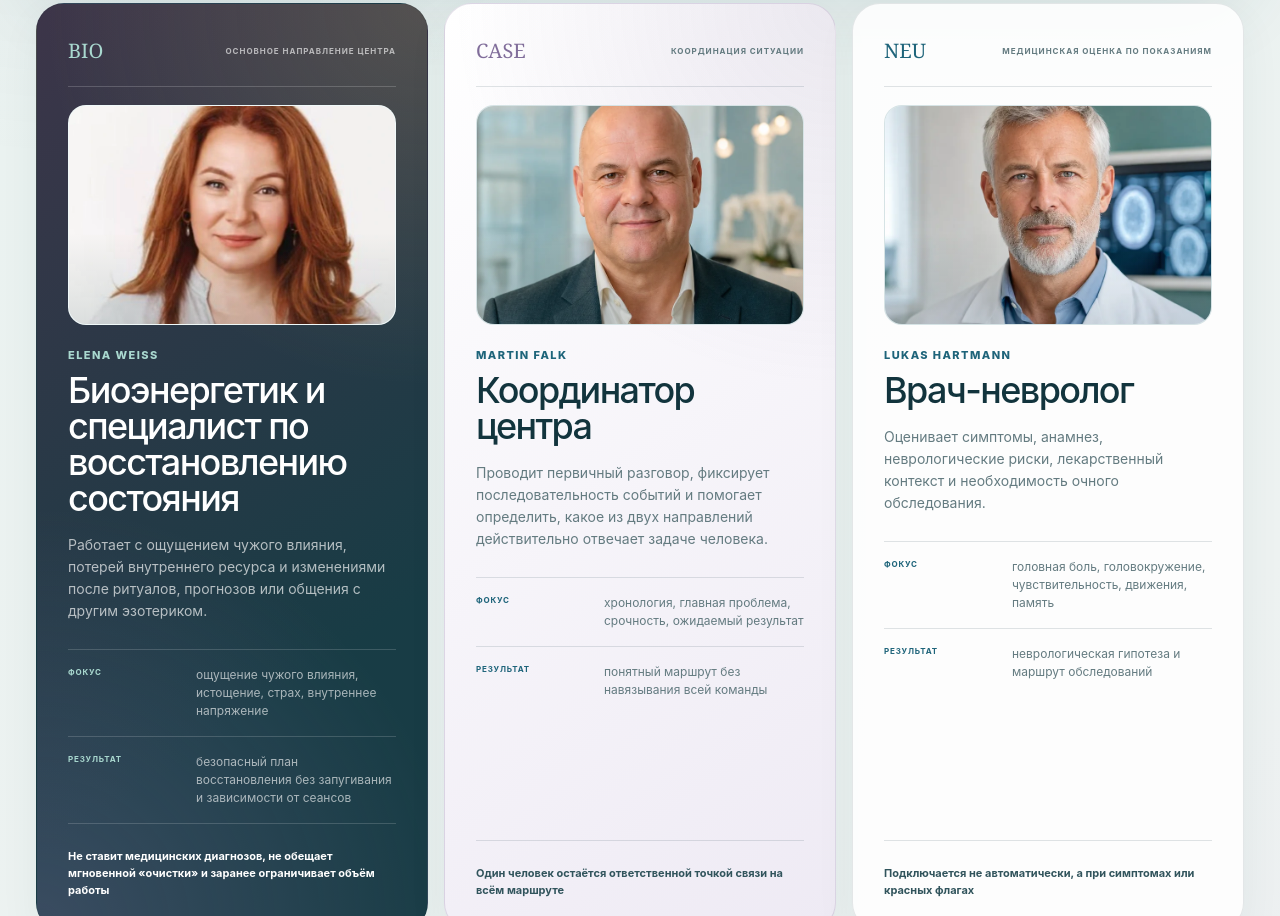
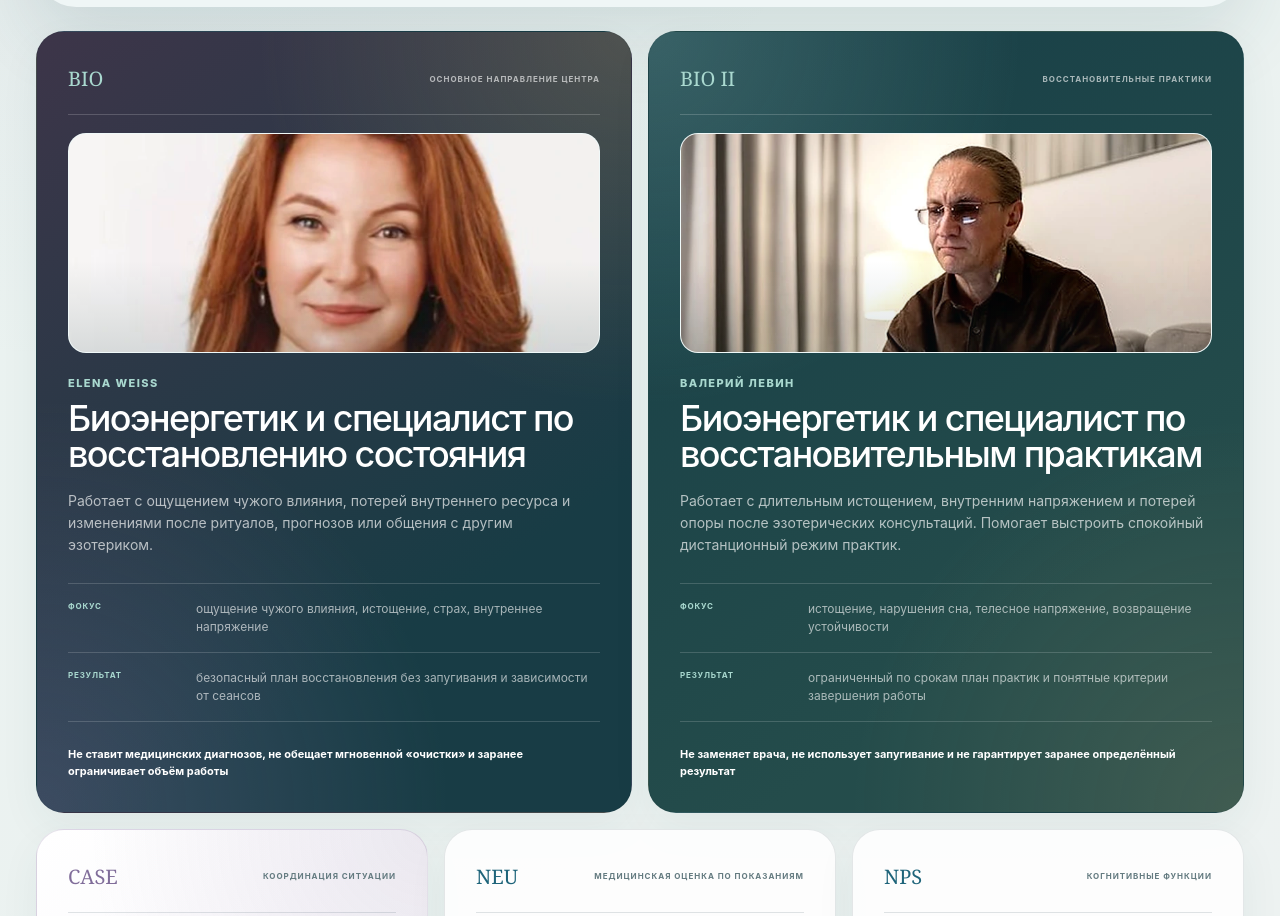
Before and after one commit to Axperik777/neurodiagnostik-preview, a plain HTML site: page index.html in a window 1280 px wide. Shown: the part 3720-4636 px from the top of the page. Drawn offline with Linux system fonts and the light colour scheme.

Commit message:
Add second bioenergy specialist

```diff
--- a/index.html
+++ b/index.html
@@ -176,7 +176,7 @@
       <div class="section-shell">
         <div class="section-heading reveal-group">
           <div><p class="eyebrow">Кто стоит за центром</p><h2>Основная команда сопровождения</h2></div>
-          <p>Главный маршрут ведут биоэнергетик и координатор. Нейропсихолог, врач, психотерапевт и специалист по медицинскому ИИ подключаются только тогда, когда их оценка действительно нужна.</p>
+          <p>Маршрут восстановления ведёт один из биоэнергетиков, а координатор остаётся единой точкой связи. Нейропсихолог, врач, психотерапевт и специалист по медицинскому ИИ подключаются только тогда, когда их оценка действительно нужна.</p>
         </div>
 
         <figure class="board-photo reveal-group">
@@ -193,6 +193,15 @@
             <p>Работает с ощущением чужого влияния, потерей внутреннего ресурса и изменениями после ритуалов, прогнозов или общения с другим эзотериком.</p>
             <dl><div><dt>Фокус</dt><dd>ощущение чужого влияния, истощение, страх, внутреннее напряжение</dd></div><div><dt>Результат</dt><dd>безопасный план восстановления без запугивания и зависимости от сеансов</dd></div></dl>
             <b>Не ставит медицинских диагнозов, не обещает мгновенной «очистки» и заранее ограничивает объём работы</b>
+          </article>
+          <article class="specialist-card specialist-card--lead specialist-card--energy-secondary specialist-card--portrait">
+            <div class="specialist-card-top"><span>BIO II</span><small>Восстановительные практики</small></div>
+            <figure class="specialist-photo"><img src="assets/specialist-valeriy.webp" alt="Валерий Левин, биоэнергетик и специалист по восстановительным практикам" width="768" height="662" loading="lazy" decoding="async"></figure>
+            <p class="specialist-person">Валерий Левин</p>
+            <h3>Биоэнергетик и специалист по восстановительным практикам</h3>
+            <p>Работает с длительным истощением, внутренним напряжением и потерей опоры после эзотерических консультаций. Помогает выстроить спокойный дистанционный режим практик.</p>
+            <dl><div><dt>Фокус</dt><dd>истощение, нарушения сна, телесное напряжение, возвращение устойчивости</dd></div><div><dt>Результат</dt><dd>ограниченный по срокам план практик и понятные критерии завершения работы</dd></div></dl>
+            <b>Не заменяет врача, не использует запугивание и не гарантирует заранее определённый результат</b>
           </article>
           <article class="specialist-card specialist-card--coordinator specialist-card--portrait">
             <div class="specialist-card-top"><span>CASE</span><small>Координация ситуации</small></div>
@@ -220,7 +229,7 @@
             <dl><div><dt>Фокус</dt><dd>профиль сильных и нарушенных когнитивных функций</dd></div><div><dt>Результат</dt><dd>нейропсихологическое заключение и клиническая интерпретация</dd></div></dl>
             <b>Использует стандартизированные методы</b>
           </article>
-          <article class="specialist-card">
+          <article class="specialist-card specialist-card--wide">
             <div class="specialist-card-top"><span>PT</span><small>Психотерапевтическая диагностика</small></div>
             <p class="specialist-person">Sophie Keller</p>
             <h3>Психологический психотерапевт</h3>
@@ -228,7 +237,7 @@
             <dl><div><dt>Фокус</dt><dd>эмоциональная регуляция, избегание, реакции на стресс</dd></div><div><dt>Результат</dt><dd>психологическая формулировка случая и цели помощи</dd></div></dl>
             <b>Не назначает медикаменты</b>
           </article>
-          <article class="specialist-card specialist-card--ai specialist-card--portrait">
+          <article class="specialist-card specialist-card--ai specialist-card--portrait specialist-card--wide">
             <div class="specialist-card-top"><span>AI</span><small>Digital health</small></div>
             <figure class="specialist-photo"><img src="assets/specialist-daniel-kruger.webp" alt="Daniel Krüger, специалист по медицинскому ИИ" width="768" height="1152" loading="lazy" decoding="async"></figure>
             <p class="specialist-person">Daniel Krüger</p>
@@ -241,7 +250,7 @@
 
         <div class="qualification-bar reveal-group">
           <div><p class="eyebrow">Почему такой состав вызывает доверие</p><h3>Биоэнергетика остаётся главным маршрутом, медицина — профессиональной страховкой</h3></div>
-          <ul><li>Один координатор ведёт ситуацию</li><li>Биоэнергетик не выдаётся за врача</li><li>Медицинские специалисты подключаются по показаниям</li><li>Юридическая работа оформляется отдельно</li></ul>
+          <ul><li>Один координатор ведёт ситуацию</li><li>Биоэнергетики не заменяют врача</li><li>Медицинские специалисты подключаются по показаниям</li><li>Юридическая работа оформляется отдельно</li></ul>
         </div>
       </div>
     </section>
--- a/medical.css
+++ b/medical.css
@@ -1082,13 +1082,14 @@ h2 {
 
 .specialist-grid {
   display: grid;
-  grid-template-columns: repeat(3, 1fr);
+  grid-template-columns: repeat(6, 1fr);
   gap: 16px;
   margin-top: 24px;
 }
 
 .specialist-card {
   display: flex;
+  grid-column: span 2;
   min-height: 590px;
   flex-direction: column;
   padding: 31px;
@@ -1119,10 +1120,27 @@ h2 {
 }
 
 .specialist-card--energy-lead {
+  grid-column: span 3;
   background:
     radial-gradient(circle at 100% 0, rgba(195, 166, 109, .24), transparent 38%),
     radial-gradient(circle at 0 100%, rgba(128, 109, 154, .33), transparent 42%),
     linear-gradient(145deg, #3d3549, #183c45 72%);
+}
+
+.specialist-card--energy-secondary {
+  grid-column: span 3;
+  background:
+    radial-gradient(circle at 0 0, rgba(169, 216, 207, .23), transparent 38%),
+    radial-gradient(circle at 100% 100%, rgba(195, 166, 109, .18), transparent 40%),
+    linear-gradient(145deg, #173e47, #244c4b 72%);
+}
+
+.specialist-card--energy-secondary .specialist-photo img {
+  object-position: center top;
+}
+
+.specialist-card--wide {
+  grid-column: span 3;
 }
 
 .specialist-card--coordinator {
@@ -1922,6 +1940,7 @@ h2 {
   .emergency-note { grid-template-columns: 1fr; gap: 12px; }
   .emergency-note span { justify-self: start; }
   .specialist-grid { grid-template-columns: repeat(2, 1fr); }
+  .specialist-grid > .specialist-card { grid-column: auto; }
   .specialist-card { min-height: 560px; }
   .board-photo { height: 520px; }
   .board-photo figcaption { grid-template-columns: 1fr 1.7fr; }
```
Also changed, not shown: assets/specialist-valeriy.webp (added).
